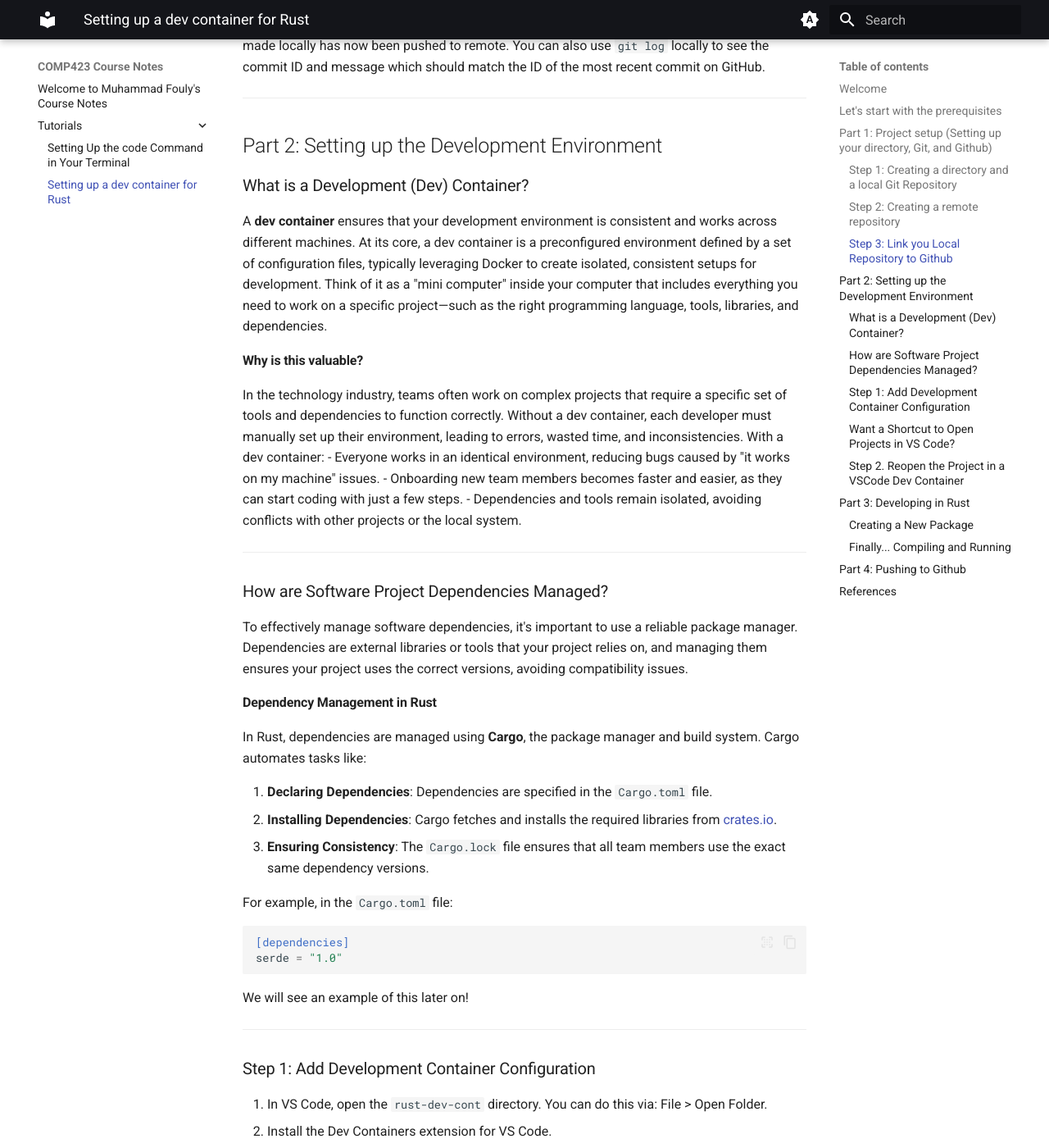
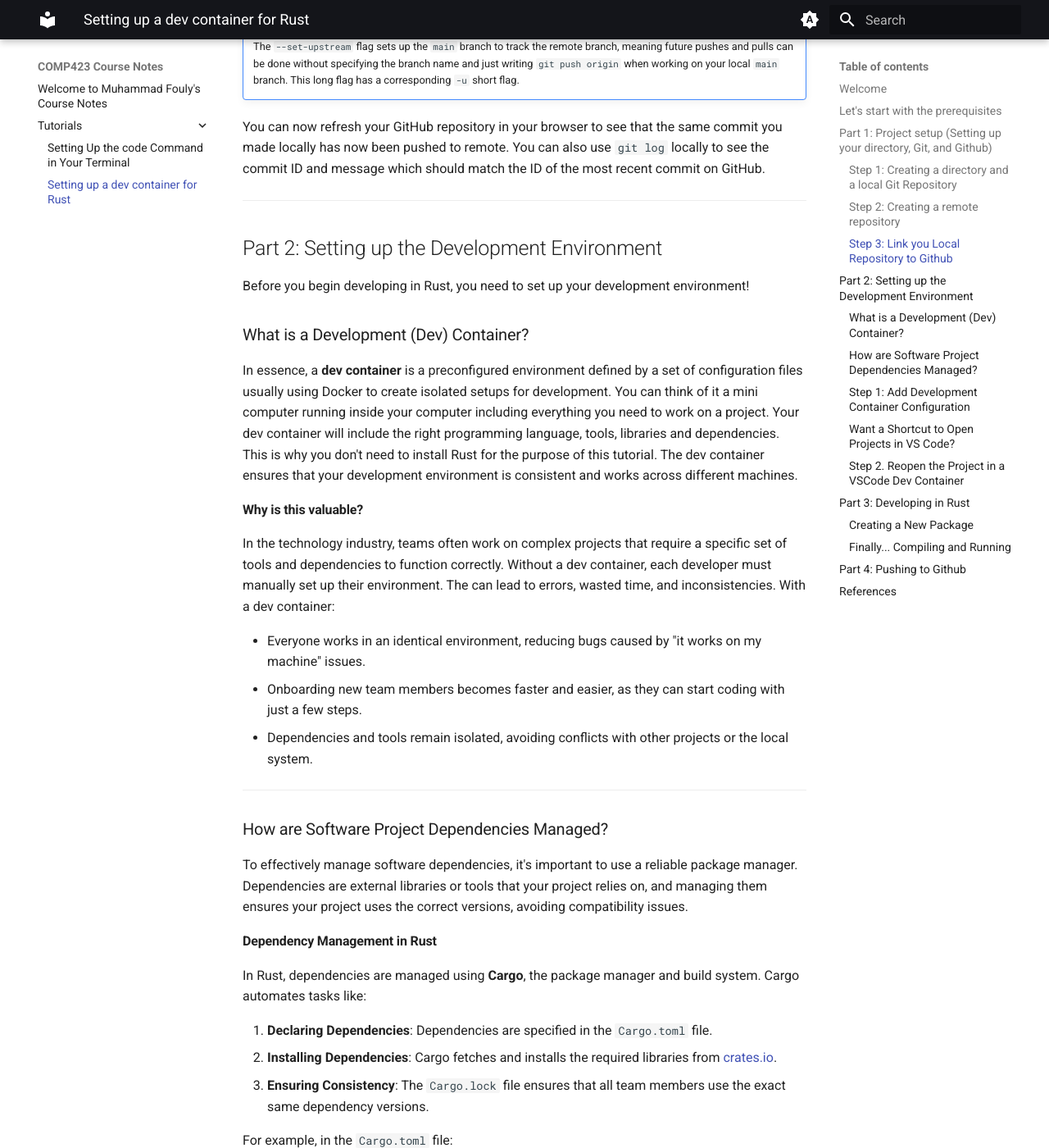
Before and after one commit to MuhammadDF/comp423-course-notes, an MkDocs documentation site: the page built from docs/tutorials/rust-setup.md, in a window 1280 px wide and 1400 px high, scrolled down 2706 px. Shown: the whole window at 82% size. Built offline with MkDocs 1.6.1 and Material for MkDocs 9.7.7, drawn with Linux system fonts in a browser that asks for light colours; some of the changed text lies outside the part shown.

Commit message:
Partner edits to rust tutorial

````diff
--- a/docs/tutorials/rust-setup.md
+++ b/docs/tutorials/rust-setup.md
@@ -35,13 +35,16 @@
 1. Visual Studio Code (VS Code): Download and install it from [here.](https://code.visualstudio.com/)
 1. Docker installed: Required to run the dev container. [Get Docker here.](https://www.docker.com/products/docker-desktop)
 
+!!! note
+    For this tutorial, you do not need to install anything other than VSCode, Docker and Git. You should not install Rust. That is the role of the dev container!
+
 ---
 
 ## Part 1: Project setup (Setting up your directory, Git, and Github)
 
 ### Step 1: Creating a directory and a local Git Repository
-- Open you terminal or command prompt
-- Create a new directory
+- Open you terminal or command prompt.
+- Create a new directory:
 ``` bat
 mkdir rust-dev-cont
 cd rust-dev-cont
@@ -58,8 +61,8 @@
 ```
 !!! note
     The command `echo` sends the string in quotation marks to the specified place.
-    Usually without any place to go it just sends it back to stdout which is your terminal by default.
-    However if you have taken 211 before you know that the `>` operator writes whatever is on the left of it (which could be the output of a program) to the specified place on the right. If the file does not exist already, it creates it.
+    Usually without any place to go, it just sends it back to stdout which is your terminal by default.
+    However, if you have taken 211 before, you know that the `>` operator writes whatever is on the left of it (which could be the output of a program) to the specified place on the right. If the file does not exist already, it creates it.
 
 ---
 
@@ -93,13 +97,15 @@
 
 ## Part 2: Setting up the Development Environment
 
+Before you begin developing in Rust, you need to set up your development environment!
 ### What is a Development (Dev) Container?
 
-A **dev container** ensures that your development environment is consistent and works across different machines. At its core, a dev container is a preconfigured environment defined by a set of configuration files, typically leveraging Docker to create isolated, consistent setups for development. Think of it as a "mini computer" inside your computer that includes everything you need to work on a specific project—such as the right programming language, tools, libraries, and dependencies.
+In essence, a **dev container** is a preconfigured environment defined by a set of configuration files usually using Docker to create isolated setups for development. You can think of it a mini computer running inside your computer including everything you need to work on a project. Your dev container will include the right programming language, tools, libraries and dependencies. This is why you don't need to install Rust for the purpose of this tutorial. The dev container ensures that your development environment is consistent and works across different machines.
 
 #### Why is this valuable?
 
-In the technology industry, teams often work on complex projects that require a specific set of tools and dependencies to function correctly. Without a dev container, each developer must manually set up their environment, leading to errors, wasted time, and inconsistencies. With a dev container:
+In the technology industry, teams often work on complex projects that require a specific set of tools and dependencies to function correctly. Without a dev container, each developer must manually set up their environment. The can lead to errors, wasted time, and inconsistencies. With a dev container:
+
 - Everyone works in an identical environment, reducing bugs caused by "it works on my machine" issues.
 - Onboarding new team members becomes faster and easier, as they can start coding with just a few steps.
 - Dependencies and tools remain isolated, avoiding conflicts with other projects or the local system.
````
Also changed, not shown: other parts of docs/tutorials/rust-setup.md (+3 -2 lines).
